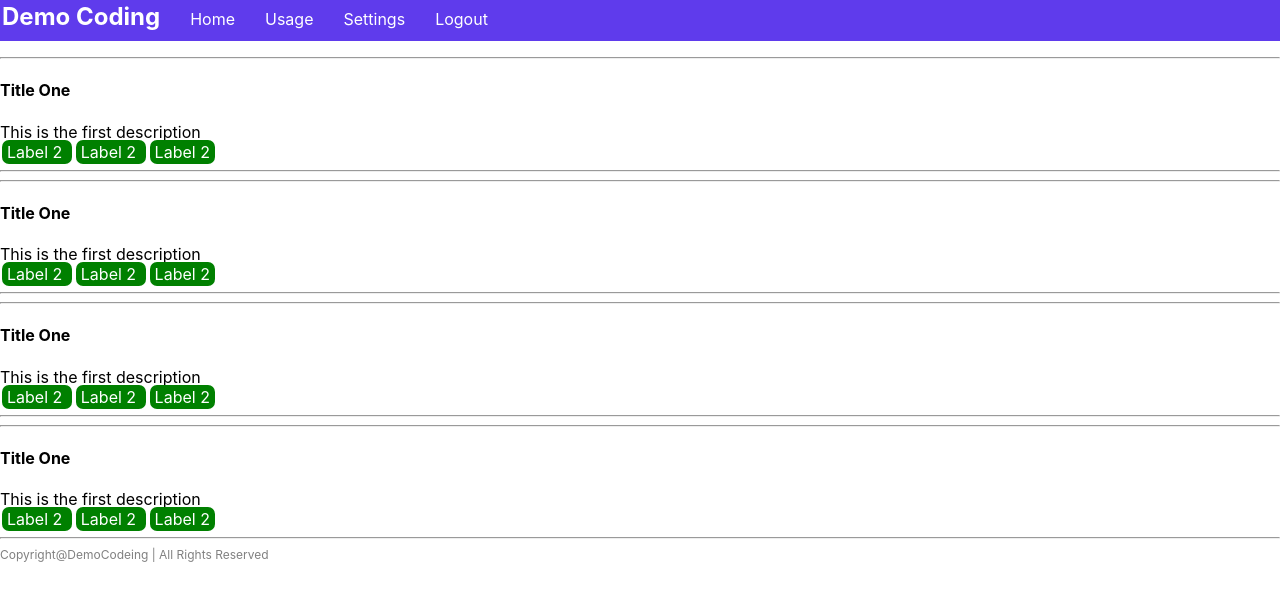
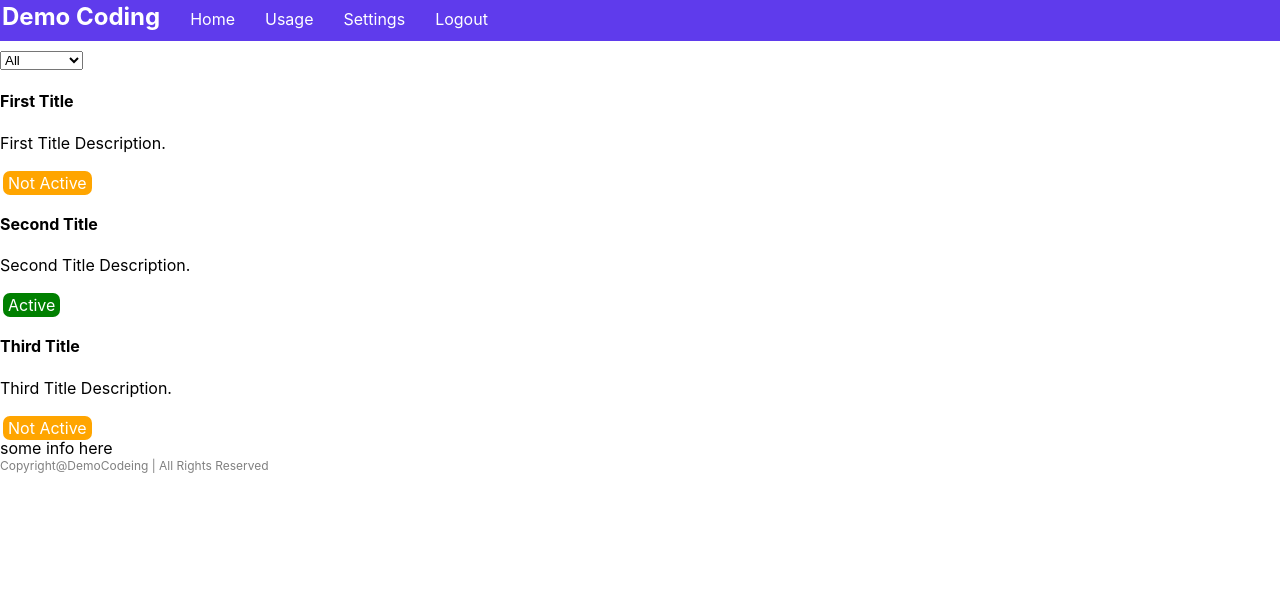
Before and after one commit to roshannoonoottil/First-React-App, a React (Create React App) app: page / in a window 1280 px wide. Shown: the top 600 px of the page. Built offline with nearby package versions, Linux system fonts and the light colour scheme.

Commit message:
4th commit

```diff
--- /dev/null
+++ b/src/components/Tools.js
@@ -0,0 +1,28 @@
+import React from "react";
+
+class Tools extends React.Component{
+    render(){
+        const {
+            children
+        } = this.props;
+        return (
+            <div>
+                <div className="list-header">
+                    <select name="status">
+                        <option value="all">All</option>
+                        <option value="active">Active</option>
+                        <option value="not-active">Not Active</option>
+
+                    </select>
+                </div>
+                {children}
+                <div className="list-footer">
+                    some info here
+                </div>
+            </div>
+        )
+    }
+
+}
+
+export default Tools;
--- a/src/index.js
+++ b/src/index.js
@@ -12,7 +12,7 @@ ReactDOM.createRoot(document.getElementById('root'));
 root.render(
 <div className='app'>
   <Header/>
-<div className='app-body'>
+<div className='app-body' >
   <List/>
 </div>
 <Footer/>
--- a/src/list/Label.css
+++ b/src/list/Label.css
@@ -2,6 +2,7 @@
     background: green;
     color: white;
     padding: 2px 5px;
-    margin: 2px;
+    margin: 3px;
     border-radius: 7px;
+
 }
--- a/src/list/Label.js
+++ b/src/list/Label.js
@@ -13,7 +13,9 @@ import './Label.css' //css file import
 
 class Label extends React.Component{
     render(){
-        return <span className='list-label-item'>Label 2 </span>;
+        const props = this.props;
+        const style = props.isActive ? {background:'green'} : {background:'orange'}
+        return <span onClick={props.onAction} className='list-label-item' style={style}>{props.isActive ? 'Active' : 'Not Active'} </span>;
     }
 }
 
--- a/src/list/List.js
+++ b/src/list/List.js
@@ -1,16 +1,40 @@
 import React from 'react';
 import ListItem from './Listitem'
+import Tools from '../components/Tools';
+
+
+
+const arr = [{
+    title:'First Title',
+    desc: 'First Title Description.',
+    isActive:false
+},
+{
+    title:'Second Title',
+    desc: 'Second Title Description.',
+    isActive:true
+},
+{
+    title:'Third Title',
+    desc: 'Third Title Description.',
+    isActive:false
+}]
 
 class List extends React.Component {
 
     render(){
         return(
-            <div className='app-list'>
-            <ListItem/>
-            <ListItem/>
-            <ListItem/>
-            <ListItem/>
-          </div>
+            <Tools>
+                <div className='app-list'>
+                    {
+                        arr.map((obj) =>{
+                        return  <ListItem key={obj.title} onAction={this.myAction} title={obj.title} desc={obj.desc} isActive={obj.isActive}/>
+                        })
+                    }
+
+
+                </div>
+            </Tools>
         );
     }
 
--- a/src/list/Listitem.js
+++ b/src/list/Listitem.js
@@ -2,22 +2,27 @@
 import React from 'react';
 import Label from './Label';
 
-function ListItem(){
+function ListItem(probs){
     return(
       <span className='list-item'>
-      <hr/>
         <div className='list-title'>
-          <h4>Title One</h4>
+
+          <h4>{probs.title}</h4>
+
         </div>
         <div className='list-discr'>
-          This is the first description
+
+          {probs.desc}
+
         </div>
         <div className='list-label'>
-          <Label/>
-          <Label/>
-          <Label/>
+        <br/>
+          <Label onAction={()=>{
+            console.log('parent clicked');
+
+          }} isActive={probs.isActive}/>
+
         </div>
-      <hr/>
     </span>
     );
   }
```
Also changed, not shown: src/index.css (line endings or trailing spaces).
